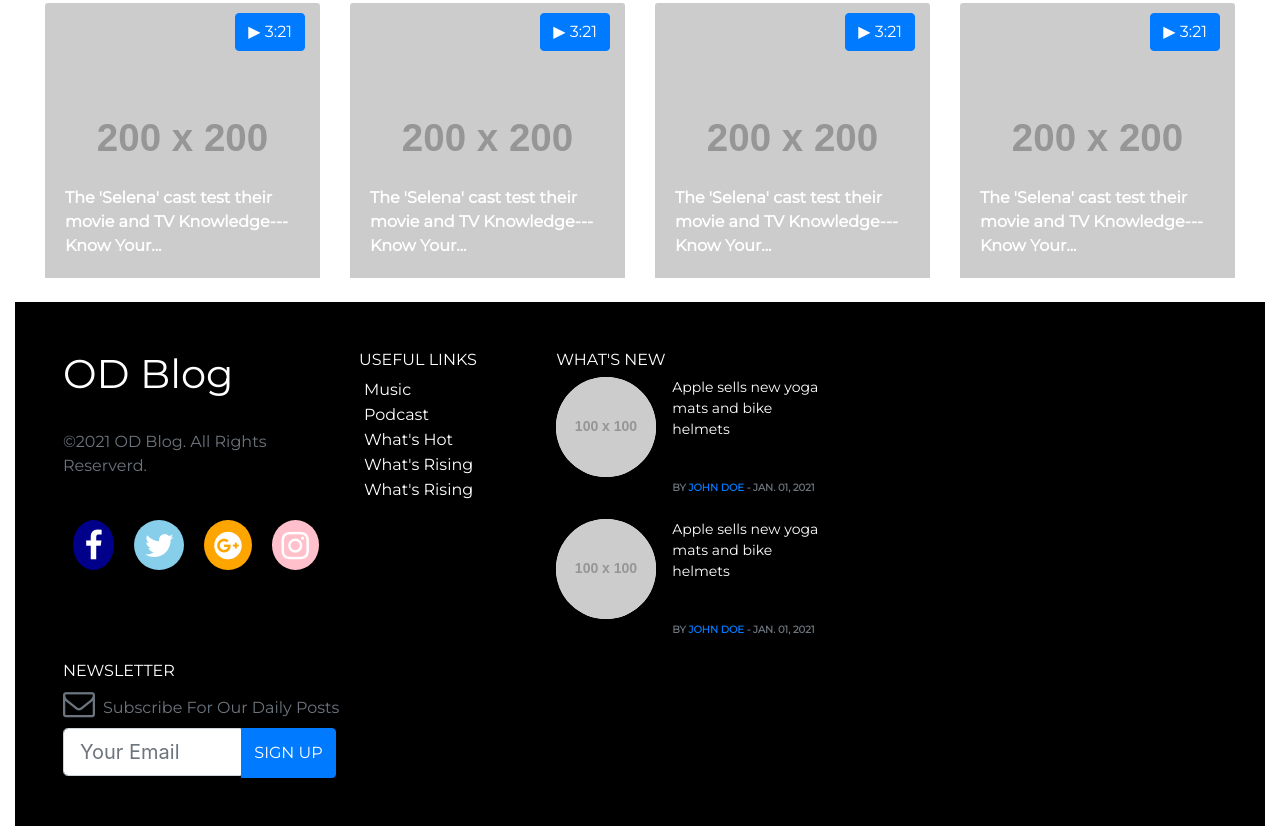
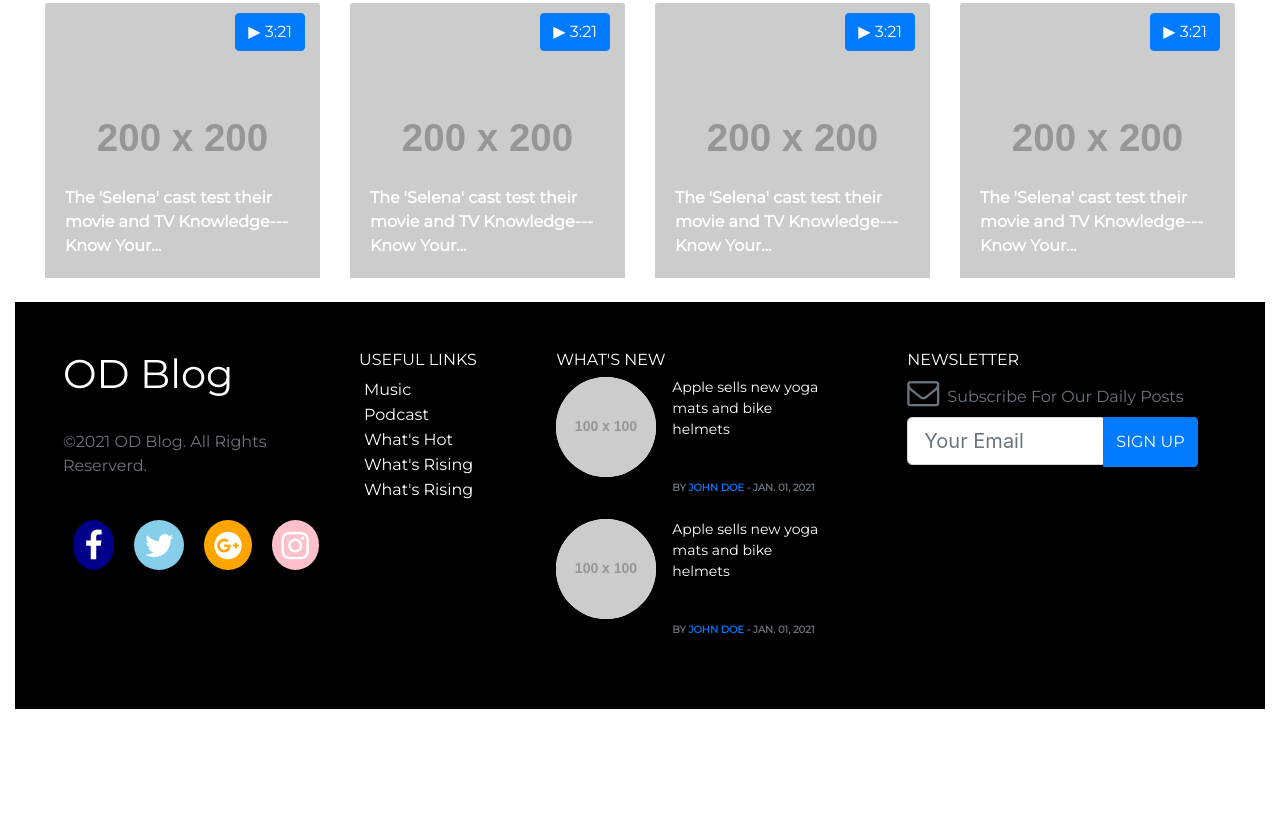
Before and after one commit to BisiDavi/OD-blog-template, a website: page index.html in a window 1280 px wide. Shown: the part 2910-3736 px from the top of the page. After the commit the page ends 3619 px from the top, so only its background shows below. Drawn offline with nearby package versions, Linux system fonts and the light colour scheme; placeholder pictures from the web are drawn by us.

Commit message:
images added

```diff
--- a/index.css
+++ b/index.css
@@ -92,3 +92,11 @@ footer form button.btn.btn-primary.bg-primary {
   border-bottom-left-radius: 0px;
   margin-left: -4px;
 }
+
+footer .col-lg-4 {
+  padding-left: 70px;
+}
+
+footer input.form-control {
+  width: 200px;
+}
--- a/index.html
+++ b/index.html
@@ -671,7 +671,7 @@
             <li><a href="#What's New">What's Rising</a></li>
           </ul>
         </div>
-        <div class="col-lg-3 mr-3">
+        <div class="col-lg-3">
           <h6 class="text-white">WHAT'S NEW</h6>
           <div class="footer_news d-flex my-2">
             <img
@@ -717,7 +717,7 @@
           </span>
           <form class="d-flex">
             <input
-              class="form-control form-control-lg w-50"
+              class="form-control form-control-lg"
               type="email"
               placeholder="Your Email"
             />
```
Also changed, not shown: images/Ellipse1.jpg (added), images/Ellipse3.jpg (added), images/Rectangle1.png (added), images/Rectangle2.png (added), images/Rectangle3.png (added), images/Rectangle4.png (added), images/base(1).jpg (added), images/base2.jpg (added), images/base3.jpg (added), images/base4.jpg (added), images/base5.jpg (added), images/ellipses2.jpg (added), 1 other file.
